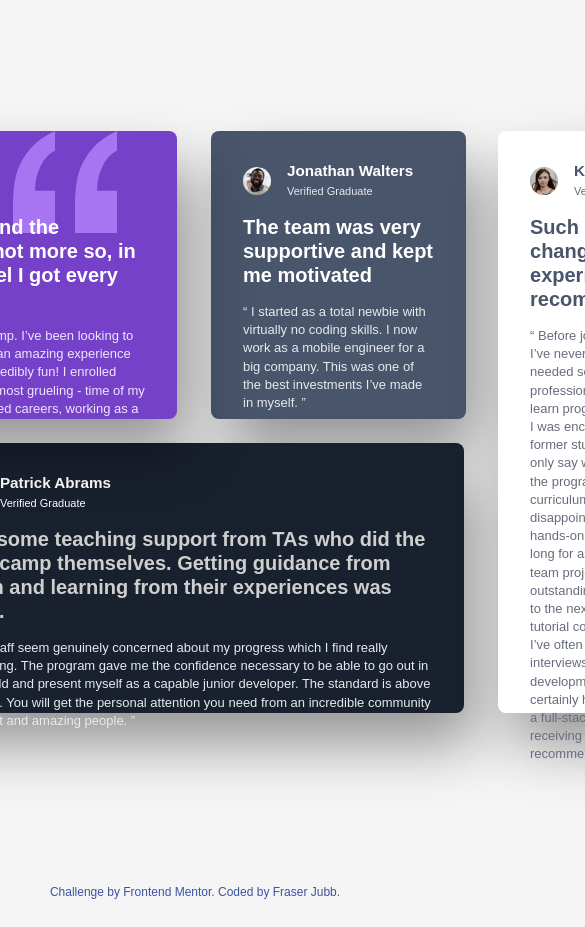
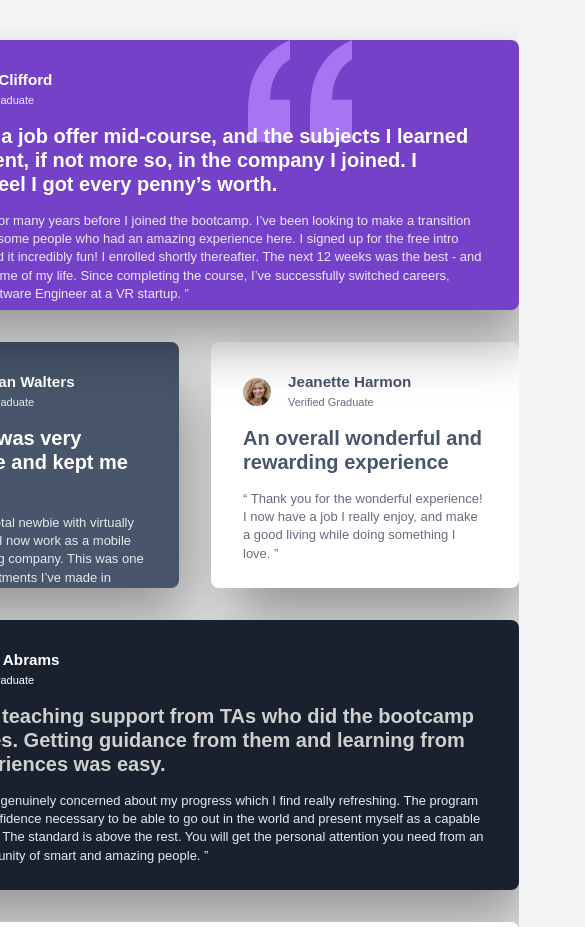
Before and after one commit to fraserjubb/fm-testimonial-grid, a plain HTML site: page index.html in a window 390 px wide. Shown: the top 927 px of the page, 585 px wide, since content can reach past the window. Drawn offline with Linux system fonts and the light colour scheme; a web font is replaced by a local one.

Commit message:
Created tablet css

```diff
--- a/css/queries.css
+++ b/css/queries.css
@@ -1,3 +1,36 @@
-.attribution {
-  margin-top: var(--40px);
+@media (max-width: 1024px) {
+  .container {
+    margin: 40px auto;
+  }
+
+  /* CSS Grid */
+  .cards-grid {
+    grid-template-columns: repeat(2, 307.5px);
+    grid-template-rows: 270px 246px 270px 275px;
+    row-gap: var(--32px);
+  }
+
+  .card--1,
+  .card--2,
+  .card--3,
+  .card--4,
+  .card--5 {
+    grid-column: auto;
+    grid-row: auto;
+  }
+
+  .card--1,
+  .card--4,
+  .card--5 {
+    grid-column: span 2;
+  }
+
+  /* Card Properties */
+  .card {
+    max-width: 647px;
+  }
+
+  .card__profile {
+    gap: 17px;
+  }
 }
```
